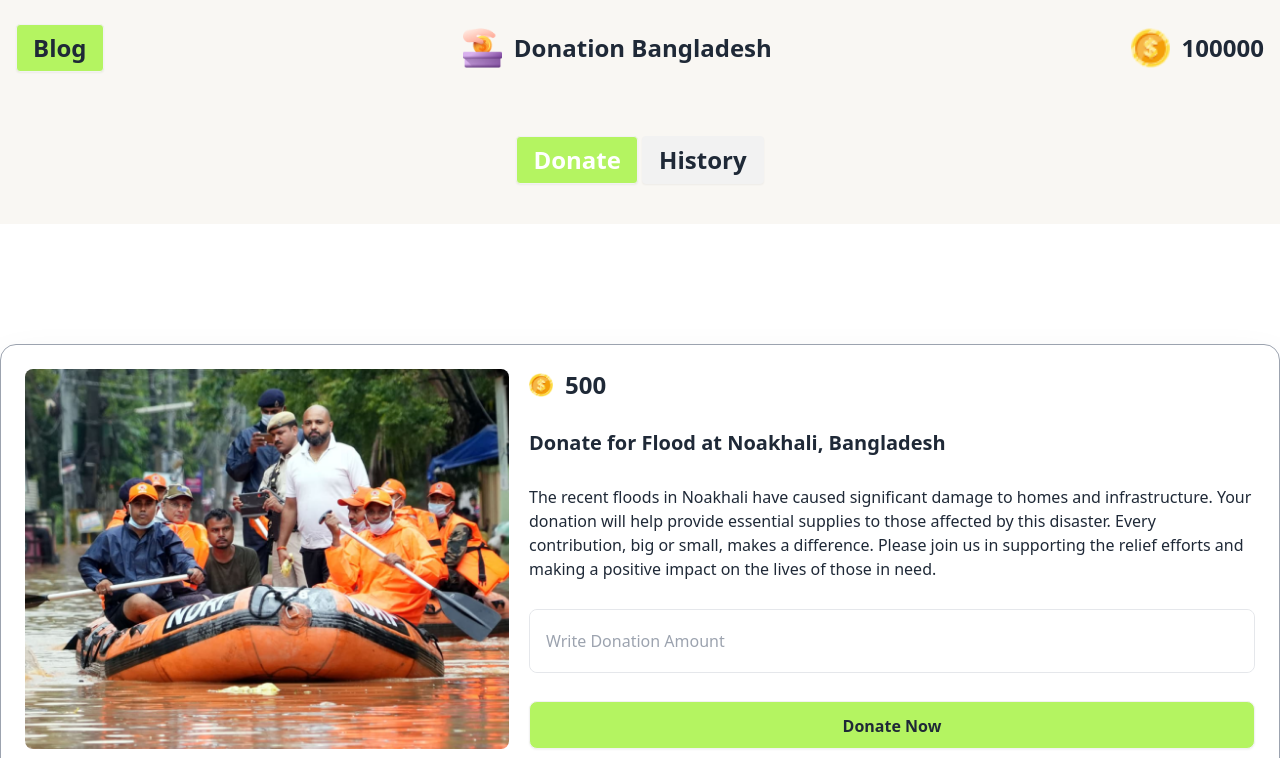
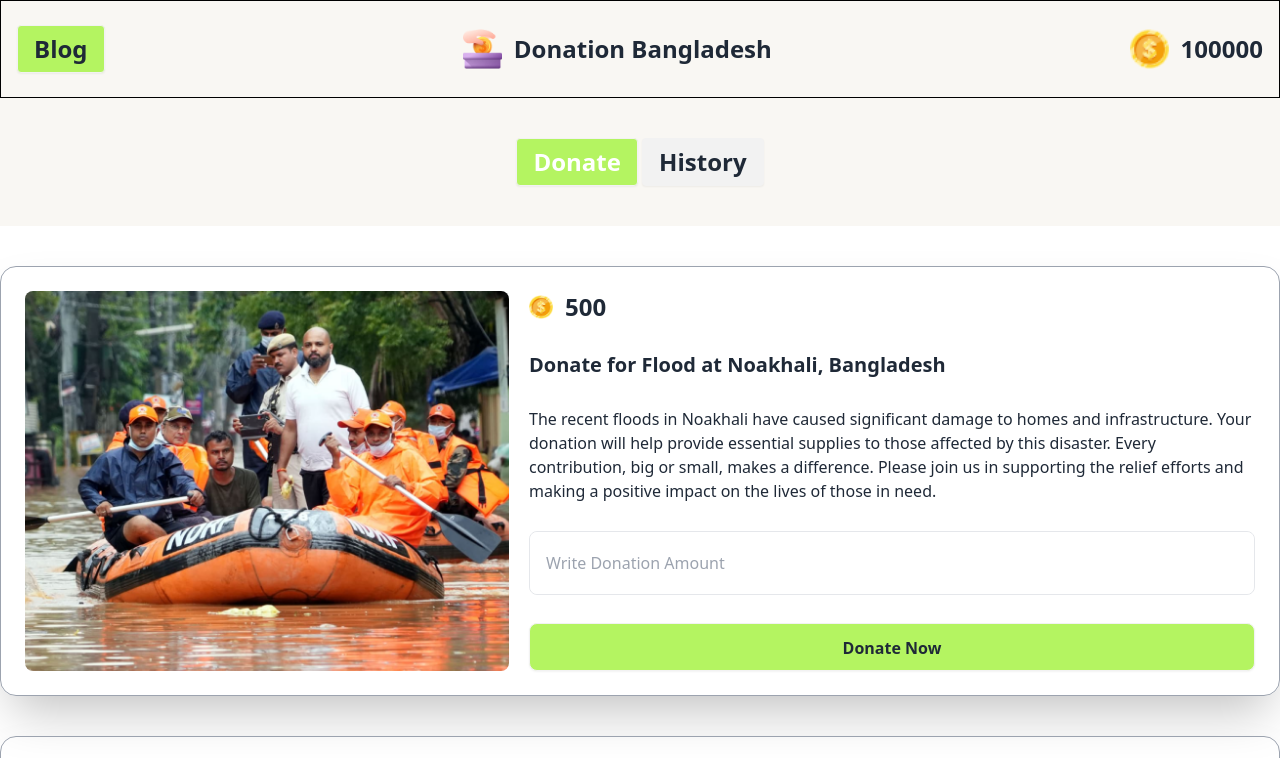
Before and after one commit to muzahid75/B10A5-DOM-Quest-Build-and-Manipulate, a plain HTML site: page index.html in a window 1280 px wide. Both pictures are taken after a click on the button "Donate". Shown: the top 758 px of the page. Drawn offline with nearby package versions, Linux system fonts and the light colour scheme.

Commit message:
fixed header background

```diff
--- a/index.html
+++ b/index.html
@@ -11,8 +11,11 @@
 </head>
 
 <body>
-    <header class="bg-[#F9F7F3] lg:sticky top-0 transition-colors duration-300" id="header">
+    <header class=" lg:sticky top-0 transition-colors duration-300" id="header">
+
+
         <!-- Navigation Bar -->
+         <div class="nav-container bg-[#F9F7F3] border border-black">
             <nav class="max-w-screen-xl mx-auto flex flex-col md:flex-row justify-between items-center py-6 px-4">
                 <!-- Blog Button -->
                 <div class="icon mb-4 md:mb-0">
@@ -33,6 +36,8 @@
                     <h1 id="total-balance" class="text-lg md:text-2xl font-bold">100000</h1>
                 </div>
             </nav>
+         </div>
+
 
         <!-- Button Container -->
         <div class="button-container text-center mb-10 py-10">
@@ -44,7 +49,7 @@
 
 
     <main>
-        <section id="card-container-section" class="hidden max-w-screen-xl py-20 mx-auto">
+        <section id="card-container-section" class="hidden max-w-screen-xl mx-auto">
 
             <div class="flex flex-col sm:flex-row justify-between gap-5 shadow-2xl p-6 border border-gray-400 mb-10 rounded-2xl">
                 <!-- Image Section -->
```
Lines whose indentation alone changed are shown as unchanged.
